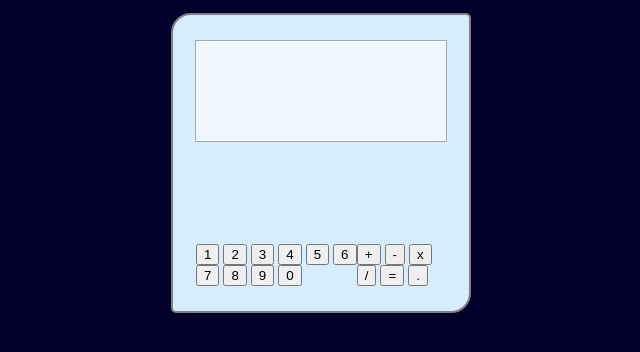
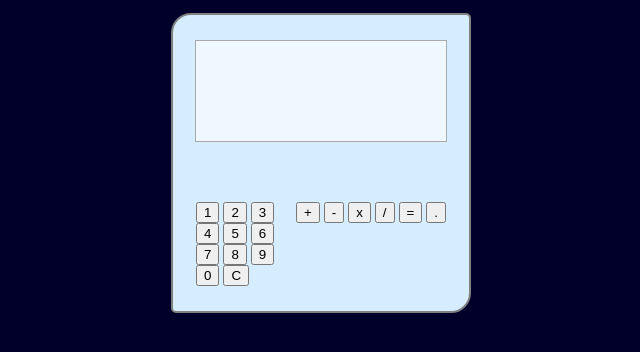
Before and after one commit to OwlHerring/odin-calculator, a plain HTML site: page index.html in a window 1280 px wide. Shown: the whole page, without its empty margins (319-959 px from the left). Drawn offline with Linux system fonts and the light colour scheme.

Commit message:
Refine appearance a little bit more

```diff
--- a/index.html
+++ b/index.html
@@ -15,16 +15,25 @@
         </div>
         <div class="buttons">
             <div class="numerals">
+                <div>
                     <button class="one">1</button>
                     <button class="two">2</button>
                     <button class="three">3</button>
+                </div>
+                <div>
                     <button class="four">4</button>
                     <button class="five">5</button>
                     <button class="six">6</button>
+                </div>
+                <div>
                     <button class="seven">7</button>
                     <button class="eight">8</button>
                     <button class="nine">9</button>
+                </div>
+                <div>
                     <button class="zero">0</button>
+                    <button class="clear">C</button>
+                </div>
             </div>
             <div class="operators">
                 <button class="add">+</button>
--- a/resources/style.css
+++ b/resources/style.css
@@ -39,3 +39,6 @@ body {
 
     display: flex;
 }
+.operators {
+    margin-left:auto;
+}
```
Lines whose indentation alone changed are shown as unchanged.
